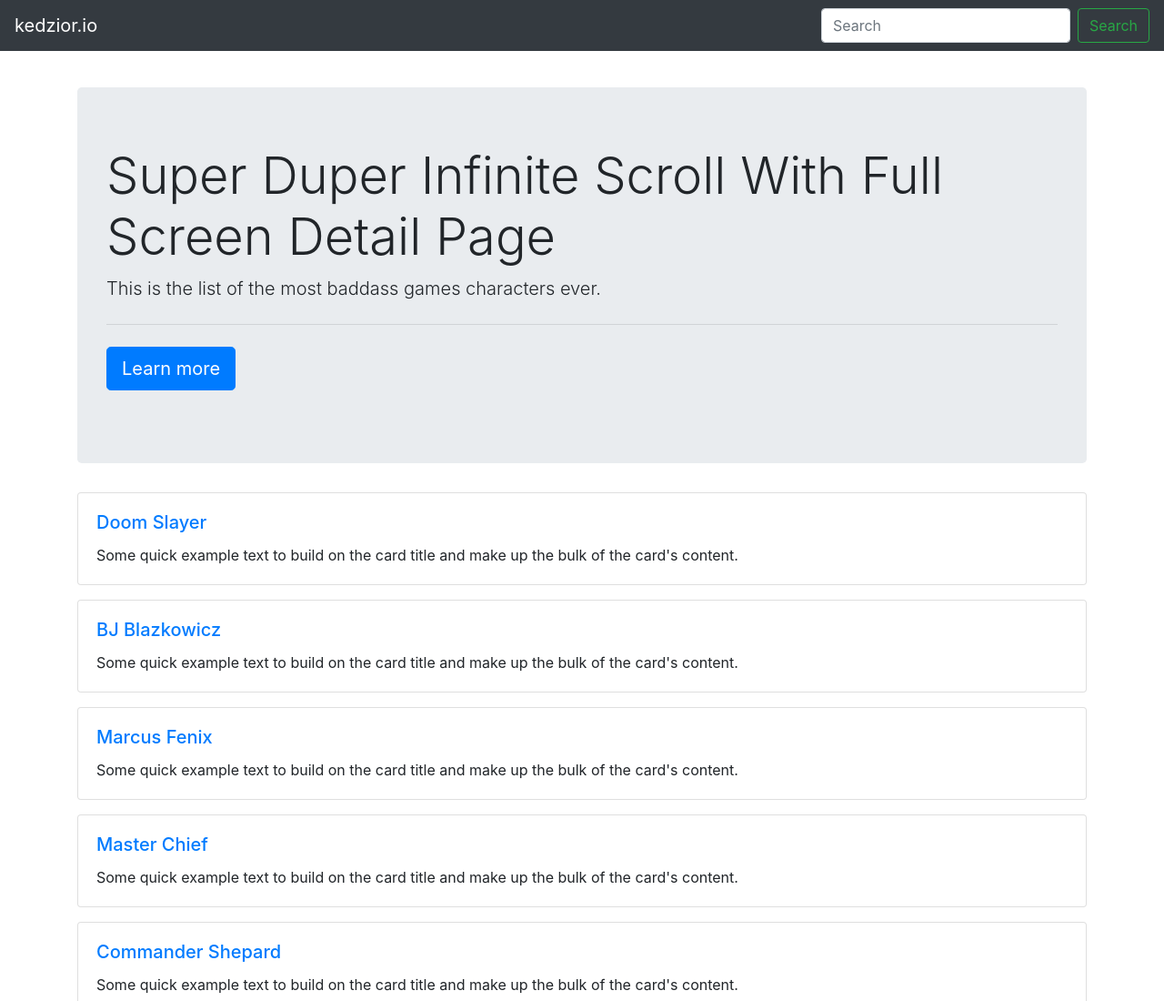
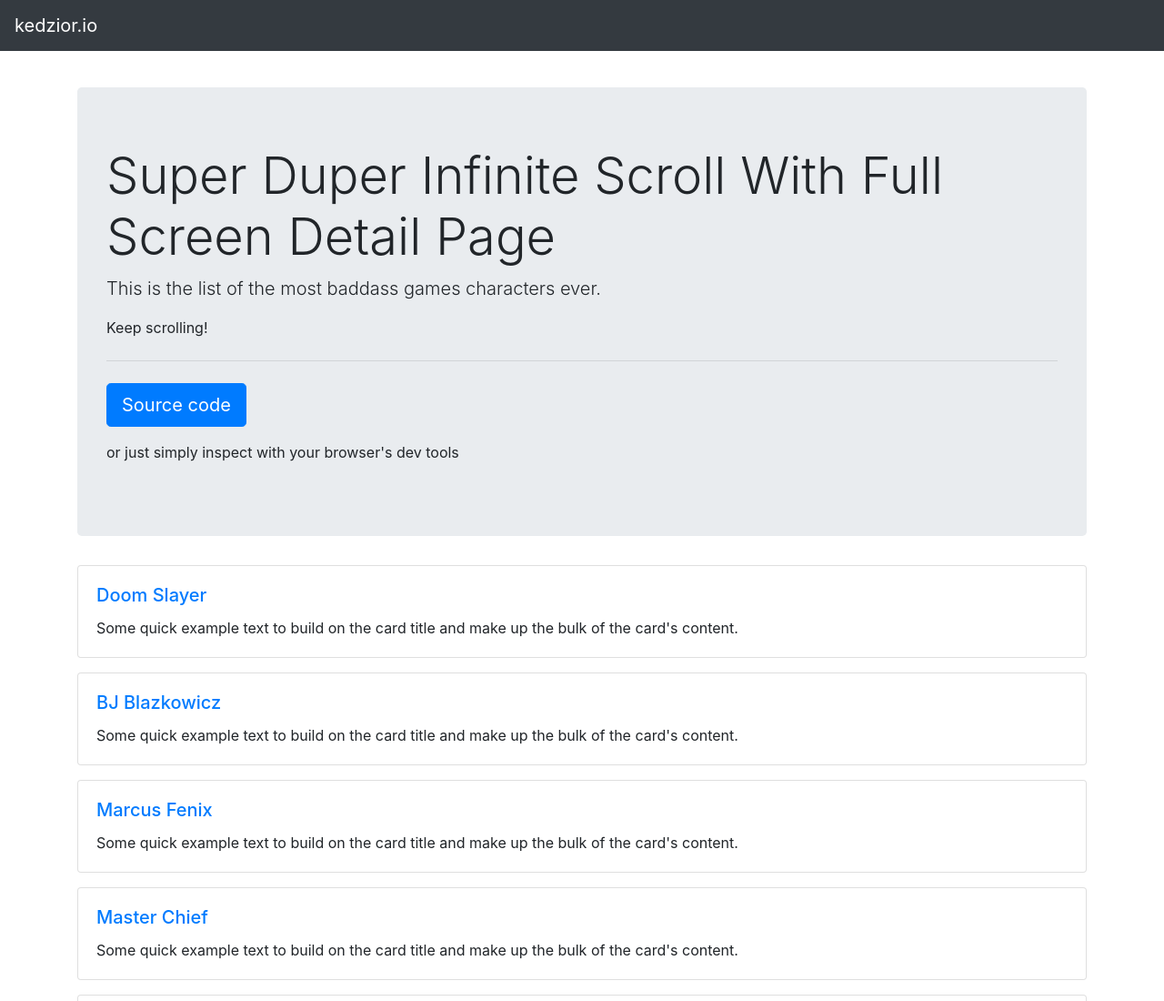
Before and after one commit to kedzior-io/infinite-scroll-with-full-screen-detail-page, a plain HTML site: page index.html in a window 1280 px wide. Shown: the top 1100 px of the page at 91% size. Drawn offline with nearby package versions, Linux system fonts and the light colour scheme.

Commit message:
button to source, removed search

```diff
--- a/index.html
+++ b/index.html
@@ -12,19 +12,17 @@
 <body>
   <nav class="navbar fixed-top navbar-light bg-light justify-content-between bg-dark text-white">
     <a class="navbar-brand">kedzior.io</a>
-    <form class="form-inline">
-      <input class="form-control mr-sm-2" type="search" placeholder="Search" aria-label="Search">
-      <button class="btn btn-outline-success my-2 my-sm-0" type="submit">Search</button>
-    </form>
   </nav>
   <div class="container" style="margin-top: 6rem;">
     <div class="jumbotron">
       <h1 class="display-4">Super Duper Infinite Scroll With Full Screen Detail Page</h1>
       <p class="lead">This is the list of the most baddass games characters ever.</p>
+      <p>Keep scrolling!</p>
       <hr class="my-4">
       <p class="lead">
-        <a class="btn btn-primary btn-lg" href="#" role="button">Learn more</a>
+        <a class="btn btn-primary btn-lg" href="https://github.com/kedzior-io/infinite-scroll-with-full-screen-detail-page" target="_blank" role="button">Source code</a>
       </p>
+      <p>or just simply inspect with your browser's dev tools</p>
     </div>
     <div class="list">
       <div class="card mb-3">
```
